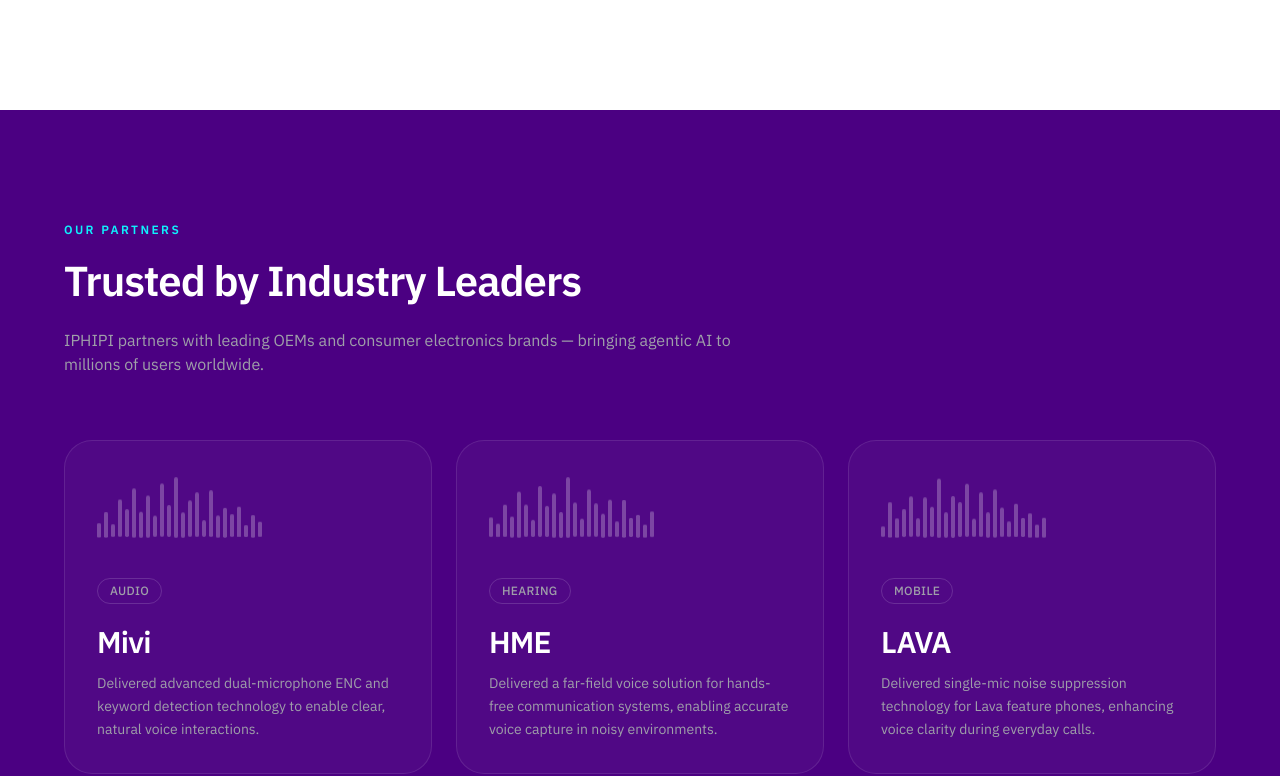
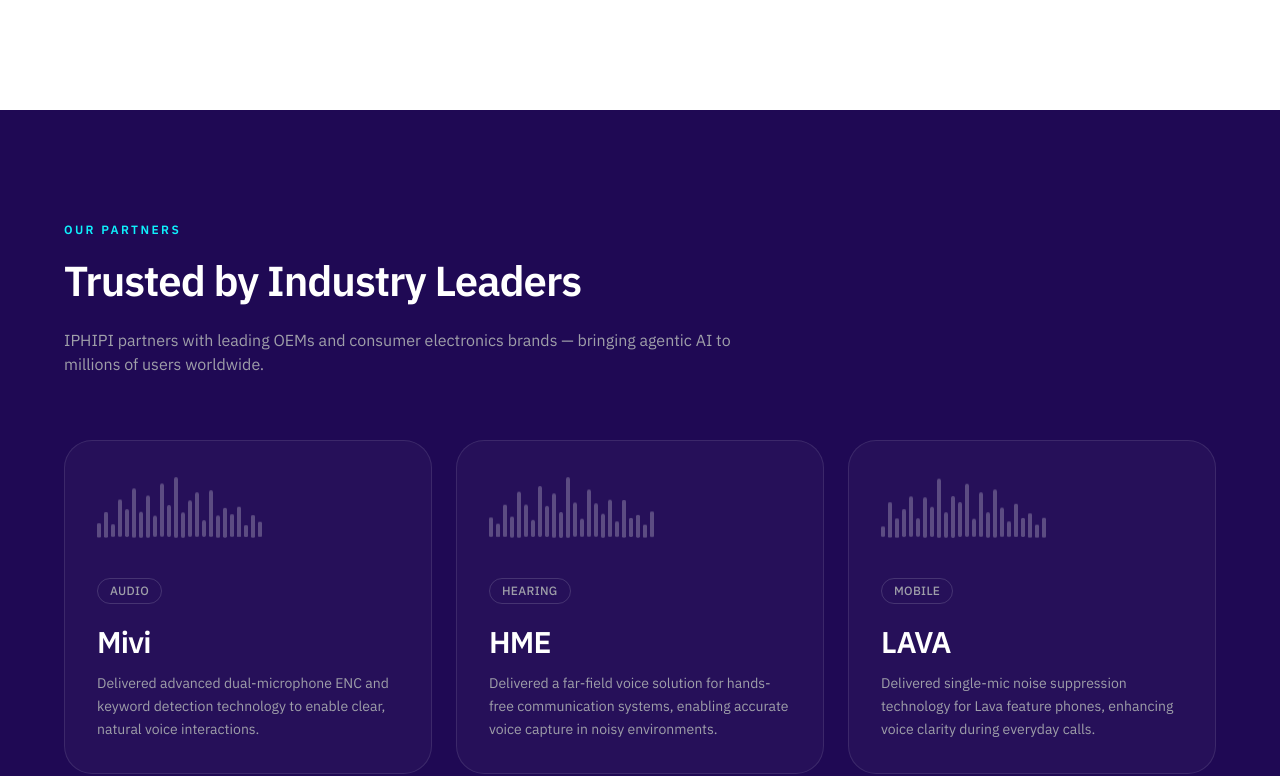
Before and after one commit to Kanish027/IPHIPI-New-draft, a Next.js app: page / in a window 1280 px wide. Shown: the part 4924-5700 px from the top of the page. Built offline with nearby package versions, Linux system fonts and the light colour scheme.

Commit message:
updated colors 'deep indigo'

```diff
--- a/src/components/Footer.tsx
+++ b/src/components/Footer.tsx
@@ -24,7 +24,7 @@
 
 export default function Footer() {
   return (
-    <footer className="px-4 pb-6 pt-20 text-white lg:px-6" style={{backgroundColor: "#4B0082"}}>
+    <footer className="px-4 pb-6 pt-20 text-white lg:px-6" style={{backgroundColor: "#1F0954"}}>
       <div className="mx-auto max-w-6xl">
         <div className="grid gap-12 md:grid-cols-[1.5fr_1fr_1fr_1fr]">
           {/* Brand */}
--- a/src/components/PartnersSection.tsx
+++ b/src/components/PartnersSection.tsx
@@ -64,7 +64,7 @@
 
 export default function PartnersSection() {
   return (
-    <section className="px-4 py-28 lg:px-6" style={{backgroundColor: "#4B0082"}}>
+    <section className="px-4 py-28 lg:px-6" style={{backgroundColor: "#1F0954"}}>
       <style>{`
         @keyframes iphipiWave {
           0%, 100% { transform: scaleY(0.45); }
```
